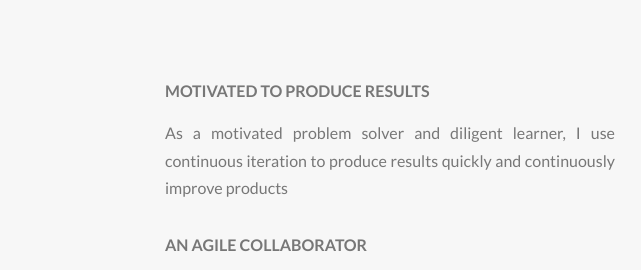
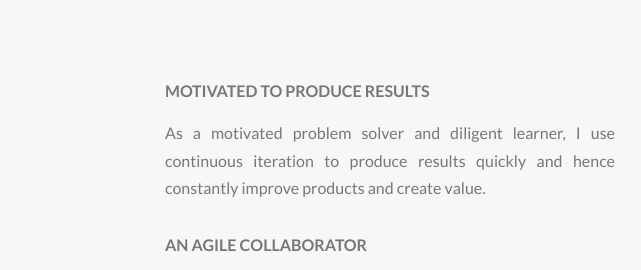
Before and after one commit to Syndicate555/Portfolio-2.0, a website: page index.html in a window 1280 px wide. Shown: the part 909-1179 px from the top of the page, 0-641 px from the left. Drawn offline with nearby package versions, Linux system fonts and the light colour scheme.

Commit message:
Update index.html

```diff
--- a/index.html
+++ b/index.html
@@ -56,7 +56,7 @@
                 <div class="col-1-of-2">
                     <h3 class="heading-tertiary u-margin-bottom-small">Motivated To Produce Results</h3>
                     <p class="paragraph" style="text-align:justify">
-                            As a motivated problem solver and diligent learner, I use continuous iteration to produce results quickly and continuously improve products
+                            As a motivated problem solver and diligent learner, I use continuous iteration to produce results quickly and hence constantly improve products and create value.
                     </p>
                     <h3 class="heading-tertiary u-margin-bottom-small">An Agile Collaborator</h3>
                     <p class="paragraph" style="text-align:justify">
```
